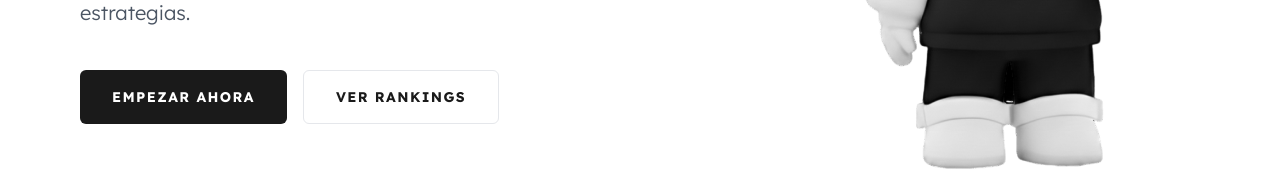
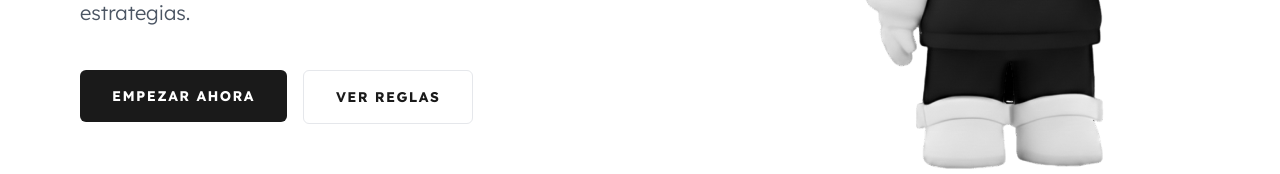
Before and after one commit to yisus17-stack/YiChess, a Next.js app: page / in a window 1280 px wide. Shown: the part 520-694 px from the top of the page. Built offline with nearby package versions, Linux system fonts and the light colour scheme.

Commit message:
Recaptcha

```diff
--- a/src/app/page.tsx
+++ b/src/app/page.tsx
@@ -22,8 +22,12 @@ export default function HomePage() {
                 La plataforma para ajedrecistas que buscan aprender. Aprende jugadas, movimientos, piezas y estrategias.
                 </p>
                 <div className="flex gap-4">
-                <button className="bg-primary text-white px-8 py-4 rounded-lg font-bold text-sm uppercase tracking-widest hover:bg-black transition-all">Empezar ahora</button>
-                <button className="border border-gray-200 text-primary px-8 py-4 rounded-lg font-bold text-sm uppercase tracking-widest hover:bg-gray-50 transition-all">Ver Rankings</button>
+                <Link href="/jugar">
+                  <button className="bg-primary text-white px-8 py-4 rounded-lg font-bold text-sm uppercase tracking-widest hover:bg-black transition-all" >Empezar ahora</button>
+                </Link>
+                <Link href="/reglas">
+                  <button className="border border-gray-200 text-primary px-8 py-4 rounded-lg font-bold text-sm uppercase tracking-widest hover:bg-gray-50 transition-all">Ver reglas</button>
+                </Link>
                 </div>
             </div>
             <div className="w-full md:w-1/2 lg:w-4/12 flex items-center justify-center">
```
